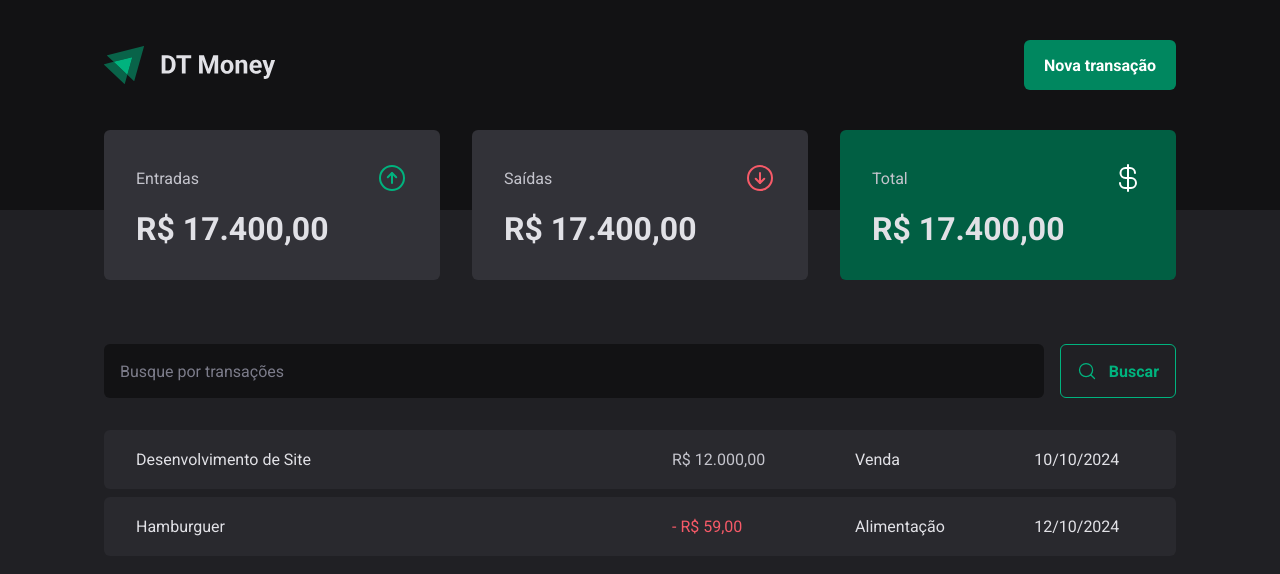
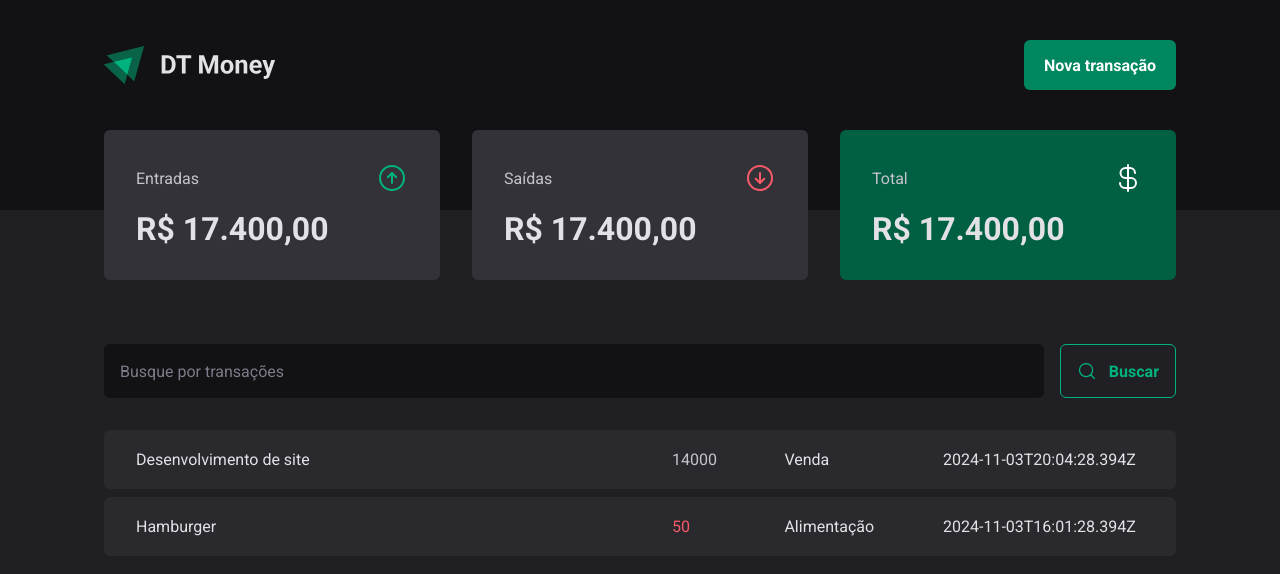
Before and after one commit to saramargarido/dt-money, a React (Vite) app: page / in a window 1280 px wide. Shown: the top 574 px of the page. Built offline with nearby package versions, Linux system fonts and the light colour scheme; data requests are answered from the project's data file.

Commit message:
request data from json server

```diff
--- a/server.json
+++ b/server.json
@@ -15,14 +15,6 @@
       "category": "Alimentação",
       "price": 50,
       "createdAt": "2024-11-03T16:01:28.394Z"
-    },
-    {
-      "id": 3,
-      "description": "Hamburger",
-      "type": "outcome",
-      "category": "Alimentação",
-      "price": 50,
-      "createdAt": "2024-11-03T16:01:28.394Z"
     }
   ]
 }
--- a/src/pages/Transactions/index.tsx
+++ b/src/pages/Transactions/index.tsx
@@ -1,3 +1,4 @@
+import { useEffect, useState } from "react";
 import { Header } from "../../components/Header";
 import { Summary } from "../../components/Summary";
 import { SearchForm } from "./components/SearchForm";
@@ -7,7 +8,29 @@
   TransactionsTable,
 } from "./styles";
 
+interface Transaction {
+  id: number;
+  description: string;
+  type: "income" | "outcome";
+  price: number;
+  category: string;
+  createdAt: string;
+}
+
 export function Transactions() {
+  const [transactions, setTransactions] = useState<Transaction[]>([]);
+
+  async function loadTransactions() {
+    const response = await fetch("http://localhost:3000/transactions");
+    const data = await response.json();
+
+    setTransactions(data);
+  }
+
+  useEffect(() => {
+    loadTransactions();
+  }, []);
+
   return (
     <div>
       <Header />
@@ -16,22 +39,20 @@
         <SearchForm />
         <TransactionsTable>
           <tbody>
-            <tr>
-              <td width="50%">Desenvolvimento de Site</td>
-              <td>
-                <PriceHighlight variant="income">R$ 12.000,00</PriceHighlight>
-              </td>
-              <td>Venda</td>
-              <td>10/10/2024</td>
-            </tr>
-            <tr>
-              <td width="50%">Hamburguer</td>
-              <td>
-                <PriceHighlight variant="outcome">- R$ 59,00</PriceHighlight>
-              </td>
-              <td>Alimentação</td>
-              <td>12/10/2024</td>
-            </tr>
+            {transactions.map((transaction) => {
+              return (
+                <tr key={transaction.id}>
+                  <td width="50%">{transaction.description}</td>
+                  <td>
+                    <PriceHighlight variant={transaction.type}>
+                      {transaction.price}
+                    </PriceHighlight>
+                  </td>
+                  <td>{transaction.category}</td>
+                  <td>{transaction.createdAt}</td>
+                </tr>
+              );
+            })}
           </tbody>
         </TransactionsTable>
       </TransactionsContainer>
```
